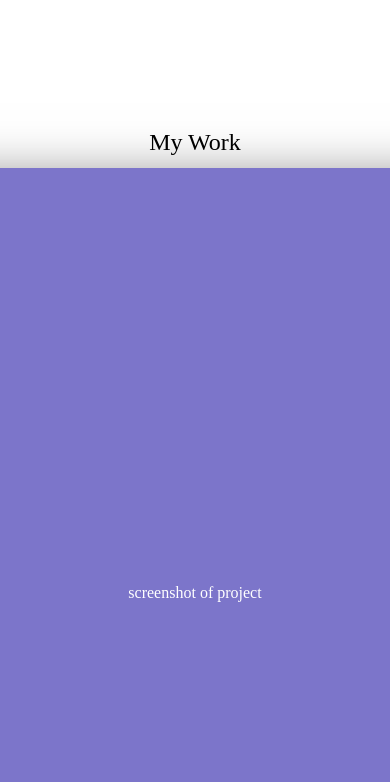
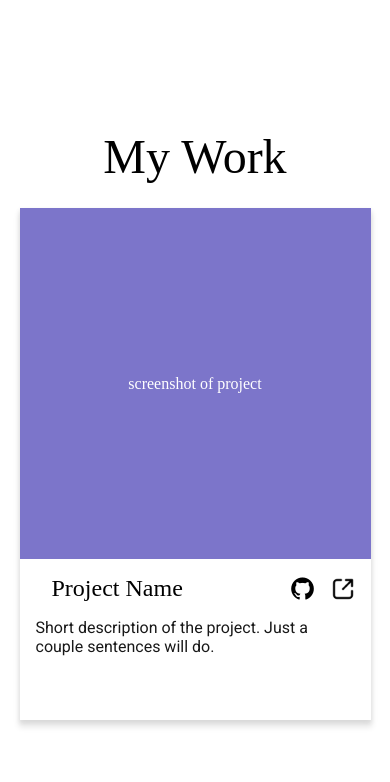
Before and after one commit to ilathem/homepage-top, a website built with webpack: page src/index.html in a window 390 px wide. Shown: the part 1000-1782 px from the top of the page. Built offline with nearby package versions, Linux system fonts and the light colour scheme; a web font is replaced by a local one.

Commit message:
finish my work section mobile layout

```diff
--- a/src/index.css
+++ b/src/index.css
@@ -1,4 +1,4 @@
-@import url('https://fonts.googleapis.com/css2?family=Playfair+Display:ital,wght@0,400..900;1,400..900&family=Roboto:ital,wght@0,100;0,300;0,400;0,500;0,700;0,900;1,100;1,300;1,400;1,500;1,700;1,900&display=swap');
+@import url("https://fonts.googleapis.com/css2?family=Playfair+Display:ital,wght@0,400..900;1,400..900&family=Roboto:ital,wght@0,100;0,300;0,400;0,500;0,700;0,900;1,100;1,300;1,400;1,500;1,700;1,900&display=swap");
 
 /* Basic Styling */
 
@@ -15,12 +15,12 @@ h3,
 h4,
 h5,
 h6 {
-  font-family: 'Player Display';
+  font-family: "Player Display";
   font-weight: normal;
 }
 
 p {
-  font-family: 'Roboto';
+  font-family: "Roboto";
 }
 
 /* About Me Section */
@@ -56,7 +56,8 @@ p {
 
 .about-me-img {
   width: 100%;
-  box-shadow: rgba(0, 0, 0, 0.1) 0px 4px 6px -1px,
+  box-shadow:
+    rgba(0, 0, 0, 0.1) 0px 4px 6px -1px,
     rgba(0, 0, 0, 0.06) 0px 2px 4px -1px;
   height: 100%;
   object-fit: cover;
@@ -67,8 +68,12 @@ p {
   bottom: 30px;
   font-size: 12vw;
   text-shadow: 0px 5px 10px gray;
-  text-shadow: -1px -1px 0 #000, 1px -1px 0 #000, -1px 1px 0 #000,
-    1px 1px 0 #000, 0 10px 10px gray;
+  text-shadow:
+    -1px -1px 0 #000,
+    1px -1px 0 #000,
+    -1px 1px 0 #000,
+    1px 1px 0 #000,
+    0 10px 10px gray;
   color: white;
 }
 
@@ -77,13 +82,13 @@ p {
   margin-top: 1rem;
 }
 
-.about-me-text > h2 {
+.about-me-text>h2 {
   font-weight: 500;
   font-size: 10vw;
   text-align: center;
 }
 
-.about-me-text > p {
+.about-me-text>p {
   line-height: 1.5;
   font-size: 1.25rem;
   opacity: 0.8;
@@ -107,31 +112,41 @@ p {
   margin-top: 1rem;
 }
 
-.social-links > i {
-  padding: .5rem;
+.social-links>i {
+  padding: 0.5rem;
 }
 
 /* Projects */
 
 .my-work {
-  padding-top: 16em;
+  margin-top: 16em;
   display: flex;
   flex-direction: column;
   align-items: center;
+  /* border: 2px solid red; */
 }
 
-.my-work > h2 {
+.my-work>h2 {
   padding-bottom: 0.5em;
+  font-size: 3rem;
 }
 
 .proj {
-  box-shadow: 10px 10px 50px rgba(0, 0, 0, 0.5);
-  margin-bottom: 12em;
+  display: flex;
+  flex-direction: column;
+  align-items: center;
+  /* border: 2px solid green; */
+  width: 90%;
+  box-shadow:
+    rgba(0, 0, 0, 0.1) 0px 6px 6px 1px,
+    rgba(0, 0, 0, 0.06) 0px 2px 4px 1px;
+  margin-bottom: 4em;
 }
 
 .proj-img {
-  height: 850px;
-  width: 850px;
+  aspect-ratio: 1 / 1;
+  height: 100%;
+  width: 100%;
   font-weight: normal;
   background-color: #7c75ca;
   display: flex;
@@ -139,10 +154,10 @@ p {
   justify-content: center;
 }
 
-.proj-img > p {
+.proj-img>p {
   color: white;
   text-align: center;
-  font-family: 'Player Display';
+  font-family: "Player Display";
   width: 75%;
 }
 
@@ -164,9 +179,9 @@ p {
 }
 
 .proj-text {
-  width: 850px;
-  height: 500px;
-  padding: 4rem;
+  /* border: 2px solid purple; */
+  overflow: scroll;
+  width: 100%;
   display: flex;
   flex-direction: column;
   align-items: center;
@@ -177,23 +192,33 @@ p {
   justify-content: space-between;
   align-items: center;
   width: 100%;
+  margin-top: 1rem;
   padding-left: 2rem;
-  font-family: 'Playfair Display';
+  padding-right: 1rem;
+  font-family: "Playfair Display";
 }
 
-.link-icon {
-  width: 4rem;
+.proj-header h3 {
+  font-size: 1.5rem;
 }
 
 .proj-links {
   display: flex;
-  gap: 4rem;
+  align-items: center;
+  justify-content: flex-end;
+  gap: 1rem;
+}
+
+.link-icon,
+.proj-links i {
+  width: 1.5rem;
+  font-size: 1.5rem;
 }
 
 .proj-desc {
-  padding-top: 2rem;
+  padding: 1rem 1rem 4rem 1rem;
   opacity: 0.9;
-  font-family: 'Roboto';
+  font-family: "Roboto";
 }
 
 /* Footer */
@@ -264,7 +289,8 @@ footer {
     flex-basis: 50%;
     padding: 6em 4em;
     /* border: 2px solid green; */
-    box-shadow: rgba(0, 0, 0, 0.1) 0px 4px 6px -1px,
+    box-shadow:
+      rgba(0, 0, 0, 0.1) 0px 4px 6px -1px,
       rgba(0, 0, 0, 0.06) 0px 2px 4px -1px;
   }
 
@@ -275,12 +301,12 @@ footer {
     /* background-color: white; */
   }
 
-  .about-me-text > h2 {
+  .about-me-text>h2 {
     font-size: 3rem;
     margin-bottom: 1rem;
   }
 
-  .about-me-text > p {
+  .about-me-text>p {
     font-size: 1.25rem;
   }
 
@@ -297,7 +323,8 @@ footer {
     /* left: -50px; */
     max-width: 425px;
     float: left;
-    box-shadow: rgba(0, 0, 0, 0.1) 0px 4px 6px -1px,
+    box-shadow:
+      rgba(0, 0, 0, 0.1) 0px 4px 6px -1px,
       rgba(0, 0, 0, 0.06) 0px 2px 4px -1px;
   }
 
--- a/src/index.html
+++ b/src/index.html
@@ -2,13 +2,10 @@
 <html lang="en">
 
 <head>
-  <meta name="viewport"
-        content="width=device-width, initial-scale=1.0">
+  <meta name="viewport" content="width=device-width, initial-scale=1.0" />
   <meta charset="UTF-8" />
   <title>Webpack Starter</title>
-  <link rel="stylesheet"
-        type="text/css"
-        href="https://cdn.jsdelivr.net/gh/devicons/devicon@latest/devicon.min.css" />
+  <link rel="stylesheet" type="text/css" href="https://cdn.jsdelivr.net/gh/devicons/devicon@latest/devicon.min.css" />
 </head>
 
 <body>
@@ -19,9 +16,7 @@
     <header>
       <section class="about-me">
         <div class="about-me-image-container">
-          <img class="about-me-img"
-               src="pexels-tima-miroshnichenko-5198239.jpg"
-               alt="portrait" />
+          <img class="about-me-img" src="pexels-tima-miroshnichenko-5198239.jpg" alt="portrait" />
           <p class="about-me-name">Programmer</p>
         </div>
         <div class="spacer"></div>
@@ -55,9 +50,7 @@
               <h3>Project Name</h3>
               <div class="proj-links">
                 <i class="devicon-github-original"></i>
-                <img class="link-icon"
-                     src="external-link.png"
-                     alt="link to project" />
+                <img class="link-icon" src="external-link.png" alt="link to project" />
               </div>
             </div>
             <p class="proj-desc">
@@ -76,9 +69,7 @@
               <h3>Project Name</h3>
               <div class="proj-links">
                 <i class="devicon-github-original"></i>
-                <img class="link-icon"
-                     src="external-link.png"
-                     alt="link to project" />
+                <img class="link-icon" src="external-link.png" alt="link to project" />
               </div>
             </div>
             <p class="proj-desc">
@@ -97,9 +88,7 @@
               <h3>Project Name</h3>
               <div class="proj-links">
                 <i class="devicon-github-original"></i>
-                <img class="link-icon"
-                     src="external-link.png"
-                     alt="link to project" />
+                <img class="link-icon" src="external-link.png" alt="link to project" />
               </div>
             </div>
             <p class="proj-desc">
@@ -118,9 +107,7 @@
               <h3>Project Name</h3>
               <div class="proj-links">
                 <i class="devicon-github-original"></i>
-                <img class="link-icon"
-                     src="external-link.png"
-                     alt="link to project" />
+                <img class="link-icon" src="external-link.png" alt="link to project" />
               </div>
             </div>
             <p class="proj-desc">
@@ -139,9 +126,7 @@
               <h3>Project Name</h3>
               <div class="proj-links">
                 <i class="devicon-github-original"></i>
-                <img class="link-icon"
-                     src="external-link.png"
-                     alt="link to project" />
+                <img class="link-icon" src="external-link.png" alt="link to project" />
               </div>
             </div>
             <p class="proj-desc">
@@ -160,9 +145,7 @@
               <h3>Project Name</h3>
               <div class="proj-links">
                 <i class="devicon-github-original"></i>
-                <img class="link-icon"
-                     src="external-link.png"
-                     alt="link to project" />
+                <img class="link-icon" src="external-link.png" alt="link to project" />
               </div>
             </div>
             <p class="proj-desc">
@@ -196,14 +179,11 @@
       </div>
     </section>
 
-    <a href="https://www.flaticon.com/free-icons/shortcut"
-       title="shortcut icons">Shortcut icons created by WhoCon -
+    <a href="https://www.flaticon.com/free-icons/shortcut" title="shortcut icons">Shortcut icons created by WhoCon -
       Flaticon</a>
   </footer>
 
-  <img class="closing-img"
-       src="pexels-tima-miroshnichenko-5198239.jpg"
-       alt="portrait" />
+  <img class="closing-img" src="pexels-tima-miroshnichenko-5198239.jpg" alt="portrait" />
 </body>
 
 </html>
```
